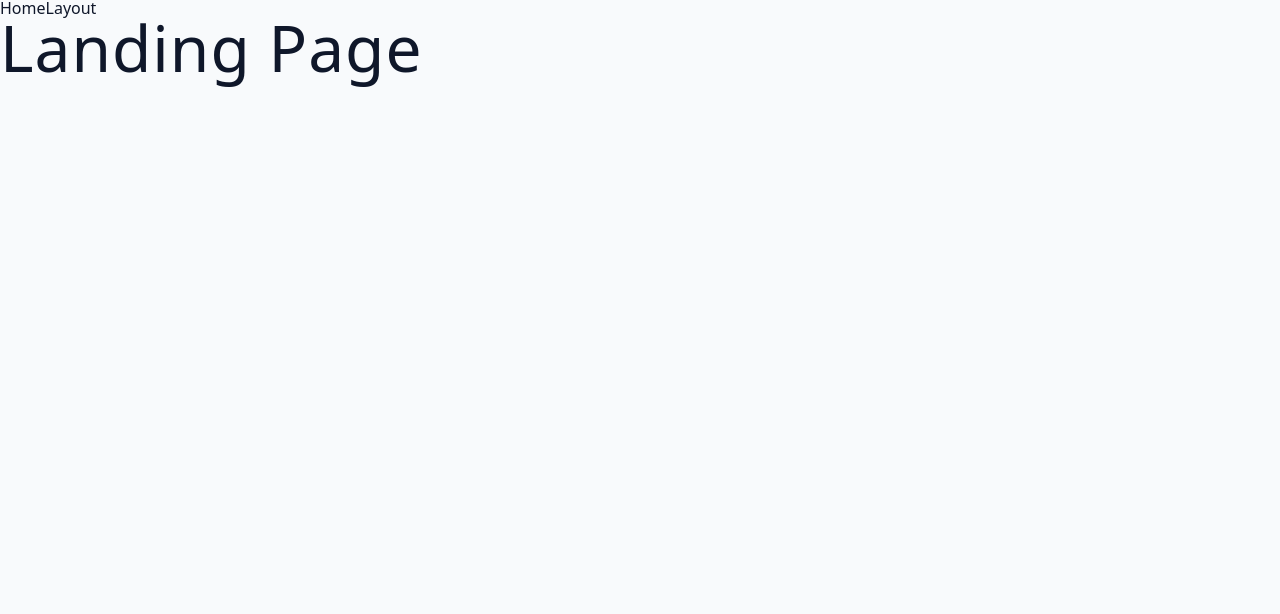
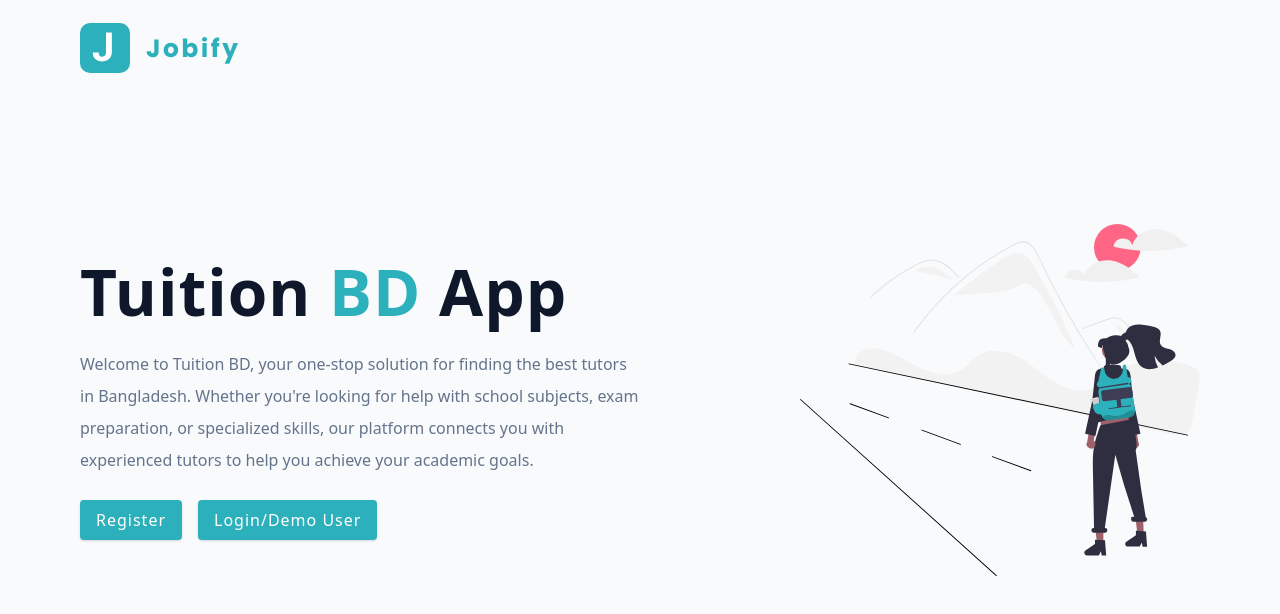
Before and after one commit to Mridul-1005/Project-350, a React (Vite) app in the folder client/: page / in a window 1280 px wide. Shown: the top 614 px of the page. Built offline with nearby package versions, Linux system fonts and the light colour scheme.

Commit message:
created landing page

```diff
--- a/client/src/App.jsx
+++ b/client/src/App.jsx
@@ -8,6 +8,7 @@ import {
   {
     path: '/',
     element: <HomeLayout />,
+    errorElement: <Error />,
     children: [
       {
         index: true,
--- a/client/src/pages/Error.jsx
+++ b/client/src/pages/Error.jsx
@@ -1,7 +1,13 @@
 import React from 'react'
+import { Link, useRouteError } from 'react-router-dom'
 
 const Error = () => {
-  return <h1>Error Page</h1>
+    const error = useRouteError();
+    console.log(error);
+  return <div>
+    <h1>Error Page</h1>
+    <Link to='/'>Back to home page</Link>
+  </div>
 }
 
 export default Error
--- a/client/src/pages/HomeLayout.jsx
+++ b/client/src/pages/HomeLayout.jsx
@@ -2,10 +2,10 @@ import { Outlet } from 'react-router-dom';
 
 const HomeLayout = () => {
   return (
-    <div>
-        <nav>HomeLayout</nav>
+    <>
+
         <Outlet />
-    </div>
+    </>
   );
 };
 export default HomeLayout;
--- a/client/src/pages/Landing.jsx
+++ b/client/src/pages/Landing.jsx
@@ -1,7 +1,41 @@
 import React from 'react'
+import styled from "styled-components";
+import Wrapper from "../assets/wrappers/LandingPage";
+import main from "../assets/images/main.svg";
+import logo from "../assets/images/logo.svg";
+import { Link } from 'react-router-dom';
+
+
 
 const Landing = () => {
-  return <h1>Landing Page</h1>
+  return (
+  <Wrapper>
+    <nav>
+        <img src={logo} alt="tuitionbd" className='logo' />
+
+    </nav>
+    <div className="container page">
+        <div className="info">
+            <h1>Tuition <span>BD</span> App</h1>
+            <p>
+                Welcome to Tuition BD, your one-stop solution for finding the best tutors in Bangladesh.
+                Whether you're looking for help with school subjects, exam preparation, or specialized skills,
+                our platform connects you with experienced tutors to help you achieve your academic goals.
+            </p>
+            <Link to='/register' className='btn register-link'>
+            Register
+            </Link>
+             <Link to='/login' className='btn'>
+            Login/Demo User
+            </Link>
+
+        </div>
+        <img src={main} alt="job hunting" className='img main-img' />
+    </div>
+  </Wrapper>
+  );
 }
 
+
+
 export default Landing
```
